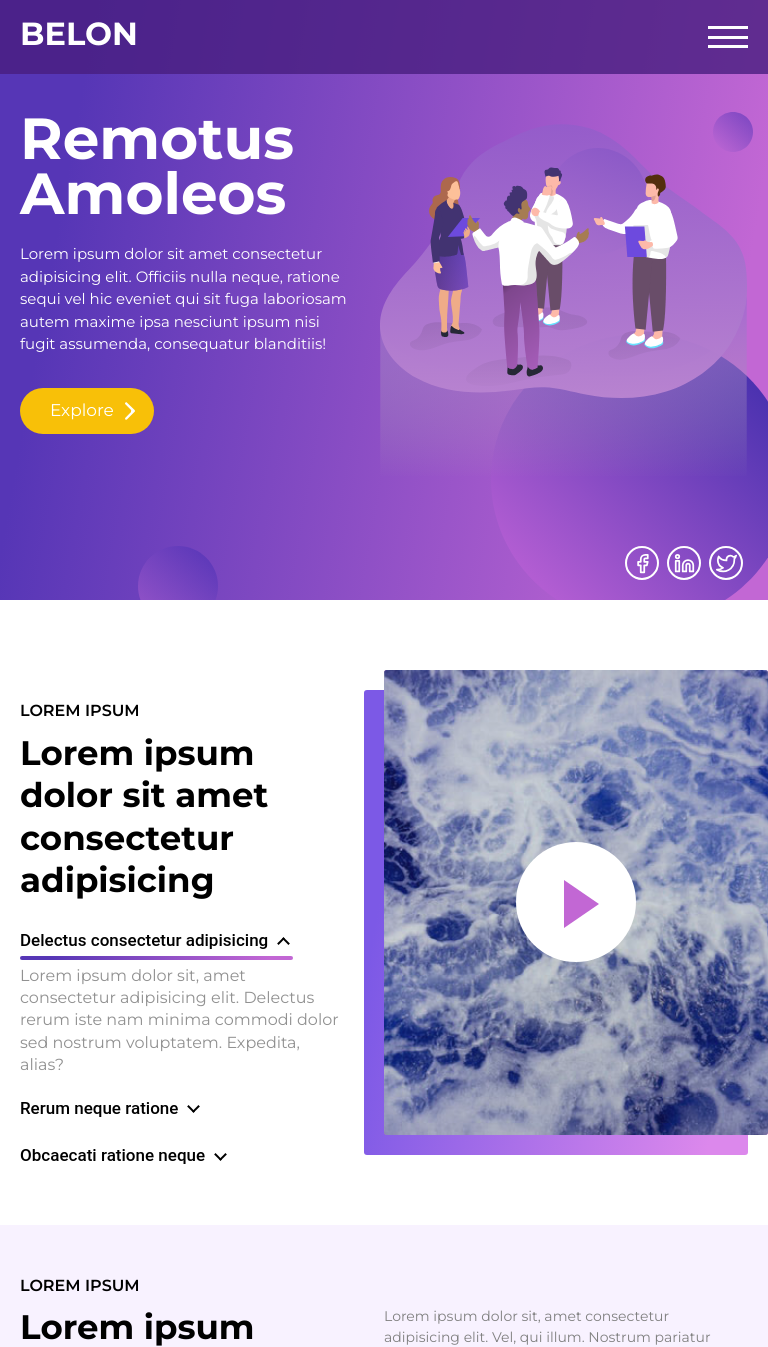
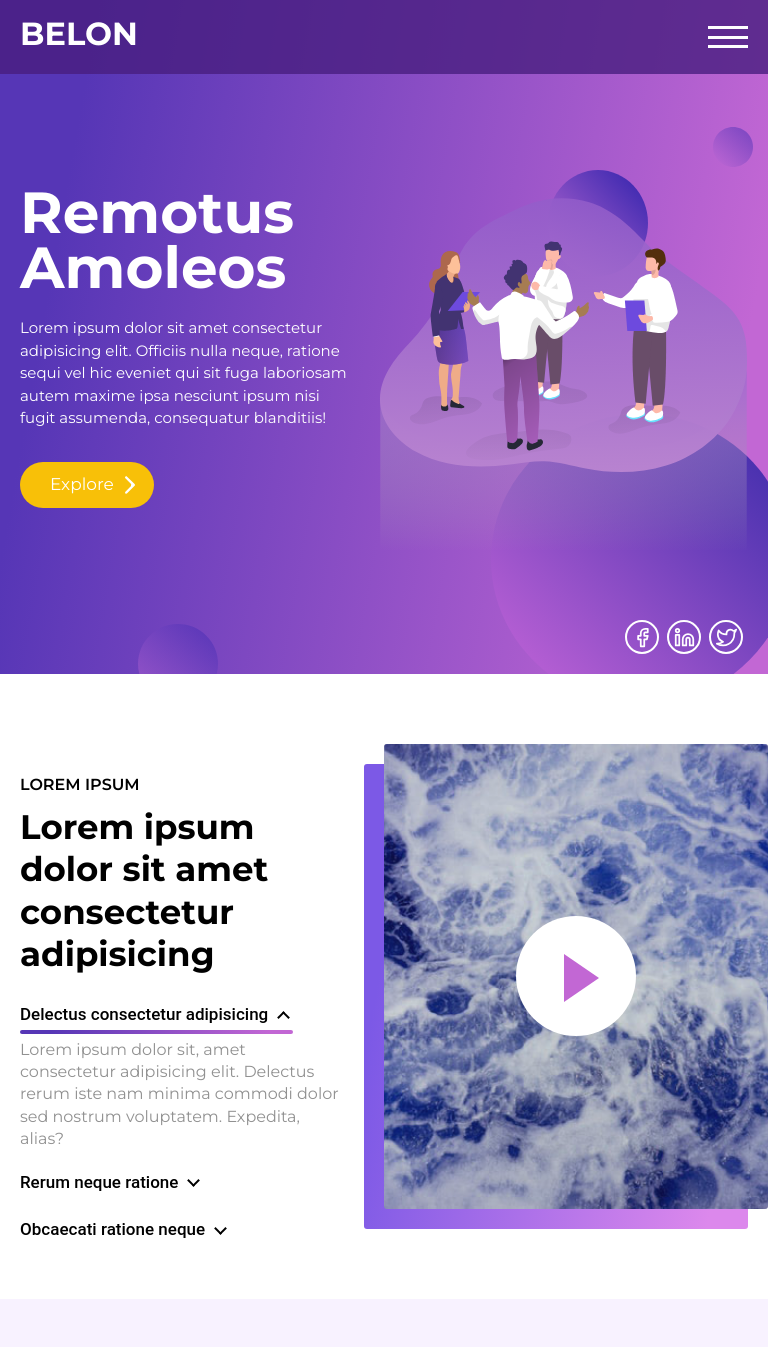
Before and after one commit to gerwld/wordpress-belon, a PHP site: page / in a window 768 px wide. Shown: the top 1347 px of the page. Run offline with PHP 8.4, Linux system fonts and the light colour scheme.

Commit message:
Minor changes

```diff
--- a/index.css
+++ b/index.css
@@ -465,7 +465,7 @@ ul.sc_icons__dark a {
  padding-top: 74px;
  background-color: #fff;
  box-shadow: var(--shadow-main_3);
- transition: 0.4s ease 0.3s;
+ transition: top 0.5s ease 0.3s, opacity 0.4s ease 0.3s;
  opacity: 0.3;
 }
 
@@ -1820,7 +1820,7 @@ ul.sc_icons__dark a {
  }
 
  .main-header {
-  padding-top: 0!important;
+  padding-top: 74px!important;
  }
 
  .mn_fixed .hd-navbar,
```
